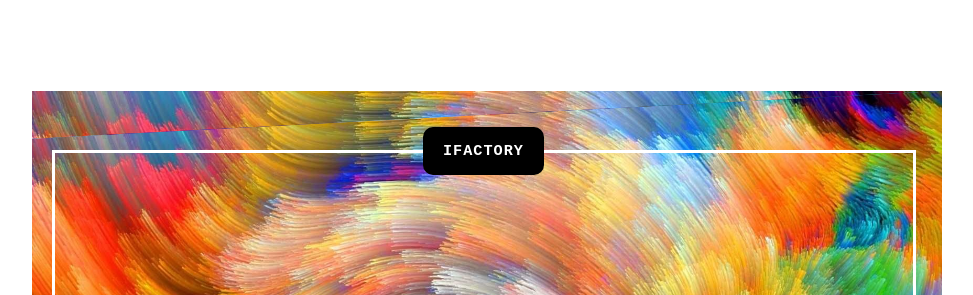
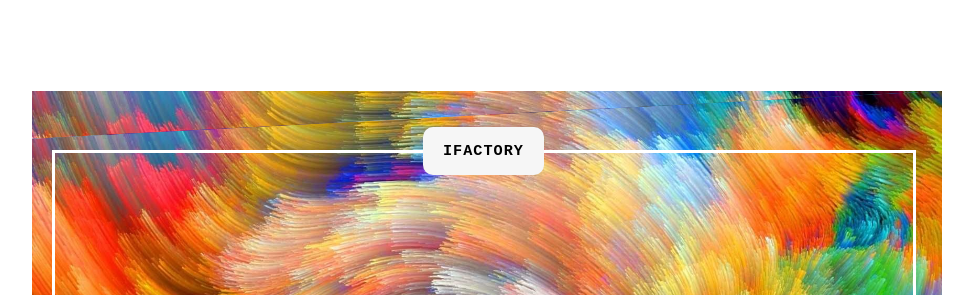
Before and after one commit to jayanthVishwas/guvi, a plain HTML site: page D9 - css/index.html in a window 1280 px wide. Shown: the top 295 px of the page, without its empty margins (153-1126 px from the left). Drawn offline with Linux system fonts and the light colour scheme.

Commit message:
Add files via upload

```diff
--- a/D9 - css/style.css
+++ b/D9 - css/style.css
@@ -27,9 +27,9 @@ html, body{
 }
 .absolutePos {
     position: absolute;
-    color: white;
+    color: black;
     padding: 0px 20px;
-    background-color: black;
+    background-color: #f6f6f6;
     top: 127px;
     left: 45%;
     display: inline-block;
```
